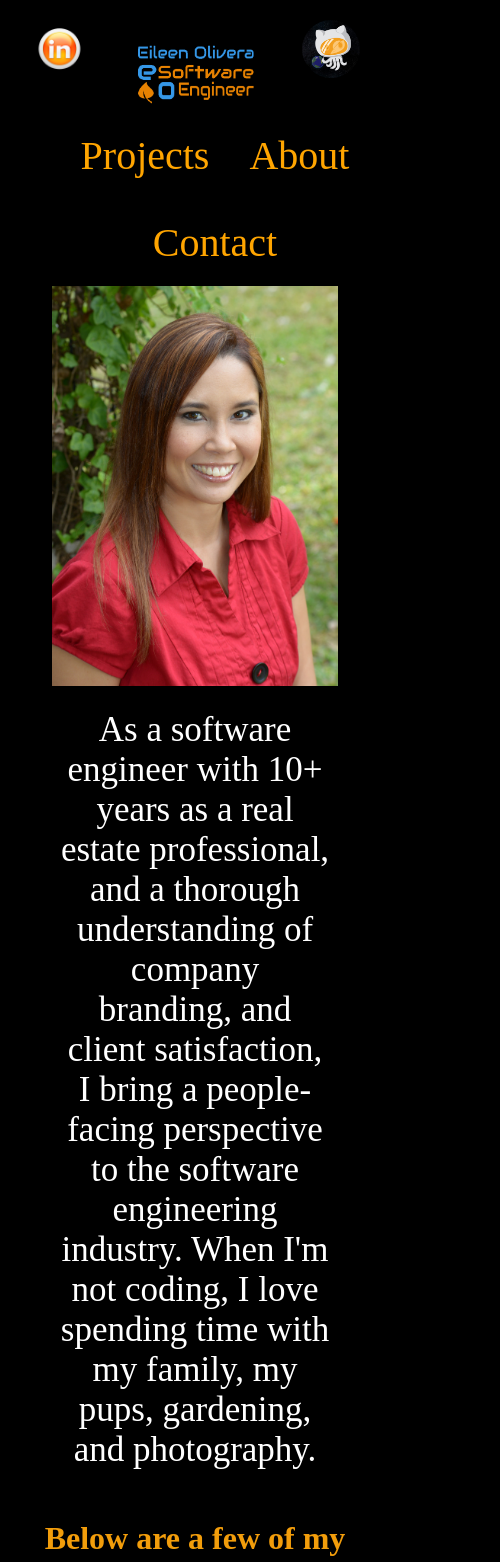
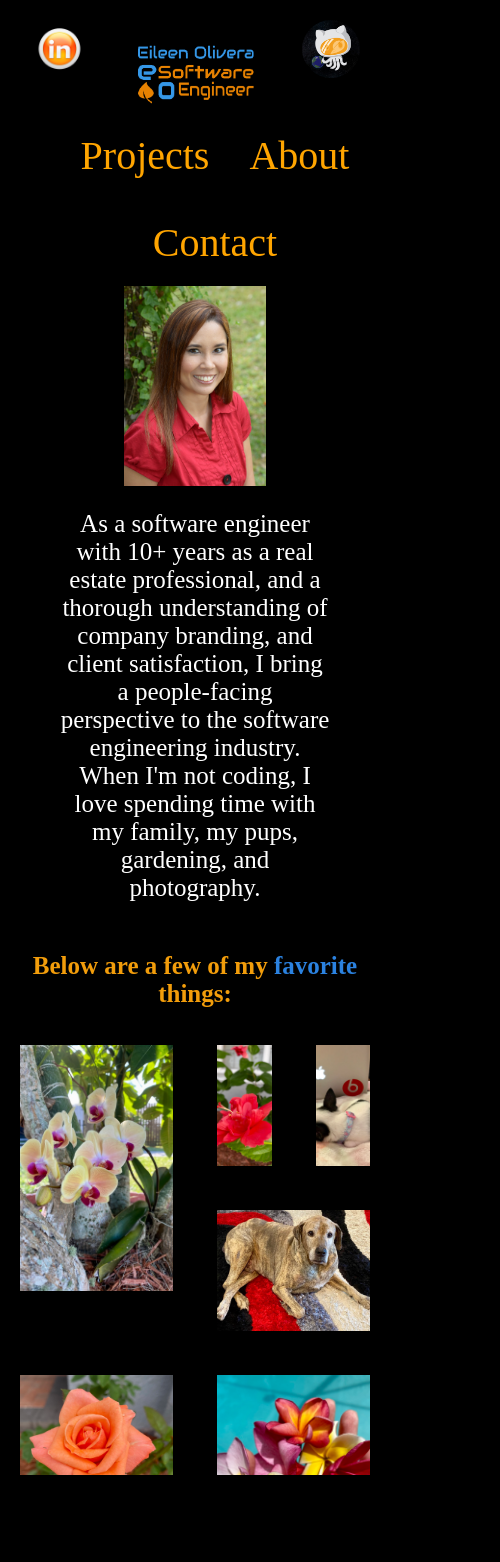
Before and after one commit to eileen813/portfolio, a React (Create React App) app: page /about in a window 390 px wide. Shown: the top 1562 px of the page, 500 px wide, since content can reach past the window. After the commit the page ends 1475 px from the top, so only its background shows below. Built offline with nearby package versions, Linux system fonts and the light colour scheme; grey boxes are pictures that could not be loaded; a web font is replaced by a local one.

Commit message:
added about media query

```diff
--- a/src/screens/About/About.css
+++ b/src/screens/About/About.css
@@ -23,3 +23,24 @@ h1 {
 .image-list {
   display: inline-flex;
 }
+
+@media screen and (max-width: 949px) {
+  .headshot {
+    height: 200px;
+    width: auto;
+  }
+  article {
+    font-size: 25px;
+  }
+  h1 {
+    font-size: 25px;
+  }
+
+  .image-list {
+    width: 100%;
+  }
+
+  .grid-images {
+    width: 20%;
+  }
+}
--- a/src/screens/About/About.jsx
+++ b/src/screens/About/About.jsx
@@ -43,6 +43,7 @@ export default function About() {
               rows={item.rows || 1}
             >
               <img
+                className="grid-images"
                 {...srcset(item.img, 121, item.rows, item.cols)}
                 alt={item.title}
                 loading="lazy"
```
